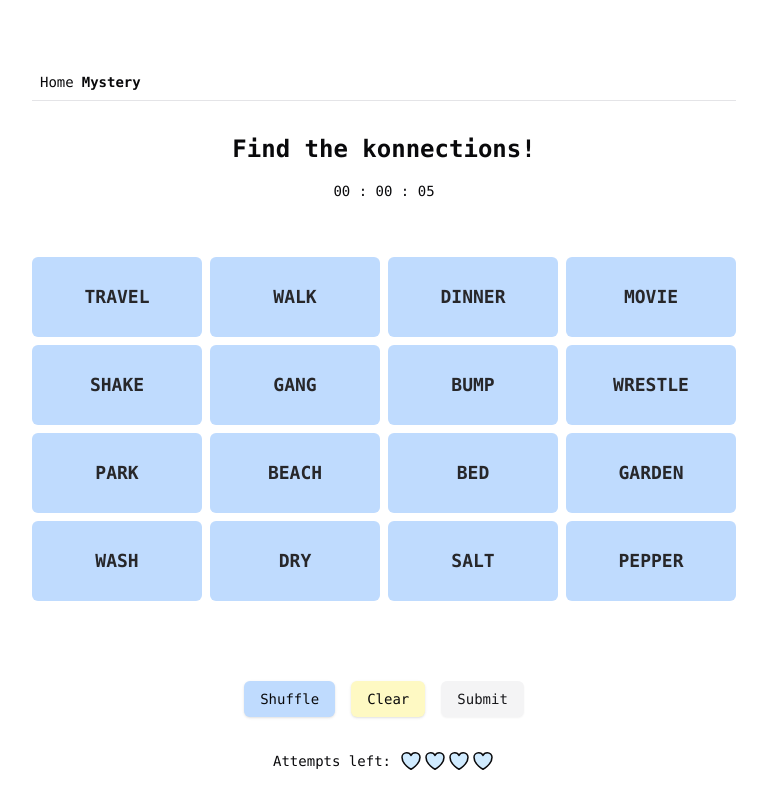
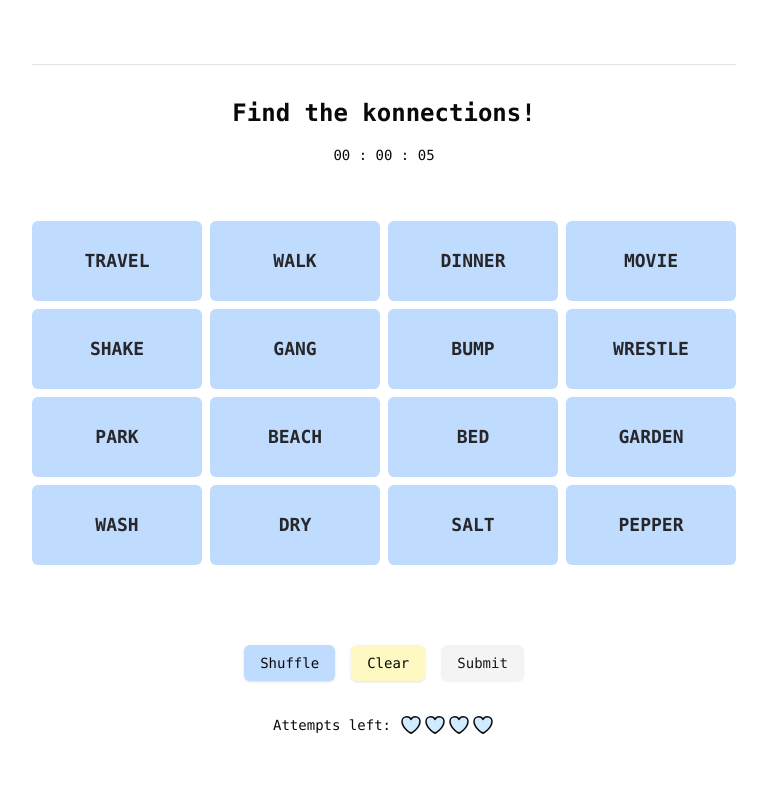
Before and after one commit to konfucius1/konnections, a React (Vite) app: page /mystery in a window 1280 px wide. Shown: the whole page, without its empty margins (256-1023 px from the left). Built offline with nearby package versions, Linux system fonts and the light colour scheme.

Commit message:
feat: remove nav links

```diff
--- a/src/routes/__root.tsx
+++ b/src/routes/__root.tsx
@@ -1,20 +1,9 @@
-import { createRootRoute, Link, Outlet } from '@tanstack/react-router';
+import { createRootRoute, Outlet } from '@tanstack/react-router';
 import { TanStackRouterDevtools } from '@tanstack/router-devtools';
 
 export const Route = createRootRoute({
   component: () => (
     <>
-      <div className="p-2 flex gap-2">
-        <Link to="/" className="[&.active]:font-bold">
-          Home
-        </Link>{' '}
-        {/* <Link to="/about" className="[&.active]:font-bold">
-          About
-        </Link> */}
-        <Link to="/mystery" className="[&.active]:font-bold">
-          Mystery
-        </Link>
-      </div>
       <hr />
       <Outlet />
       <TanStackRouterDevtools />
```
